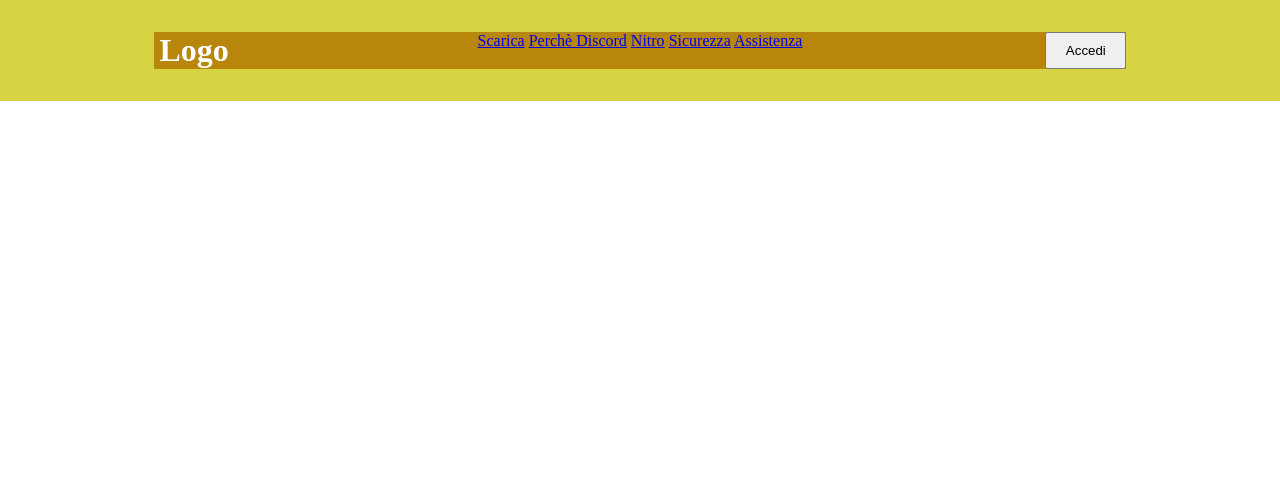
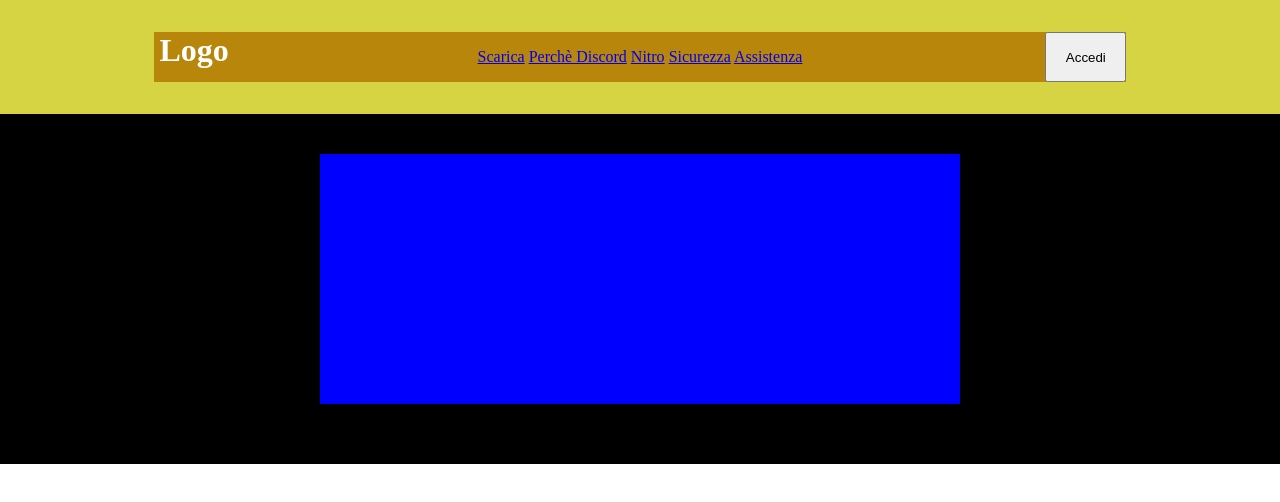
Before and after one commit to Andrearusso94/htmlcss-struttura-discord, a plain HTML site: page index.html in a window 1280 px wide. Drawn offline with Linux system fonts and the light colour scheme.

Commit message:
add first section

```diff
--- a/assets/style.css
+++ b/assets/style.css
@@ -37,7 +37,7 @@
   }
 
 [class^="col-"] {
-    padding: 0 1rem;
+    padding: 1rem 1rem;
   }
 
 
@@ -52,3 +52,15 @@
   .col-4 {
     width: calc((100% / 12) * 1);
   }
+  .open-discord{
+    background-color: black;
+    height: 350px;
+    padding-top: 2.5rem;
+  }
+  .presentation{
+    background-color: blue;
+    height: 250px;
+    width: 50%;
+    margin: 0 auto;
+
+  }
--- a/index.html
+++ b/index.html
@@ -25,7 +25,16 @@
           <button class="login col-4">Accedi</button>
         </div>
       </header>
-    <main></main>
+      <!--main site-->
+    <main>
+
+            <section class="open-discord">
+                <div class="presentation">
+
+                </div>
+            </section>
+
+    </main>
     <footer></footer>
 </body>
 </html>
```
